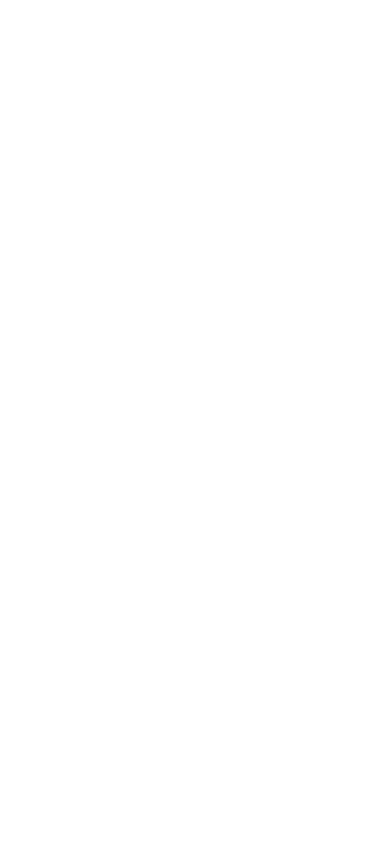
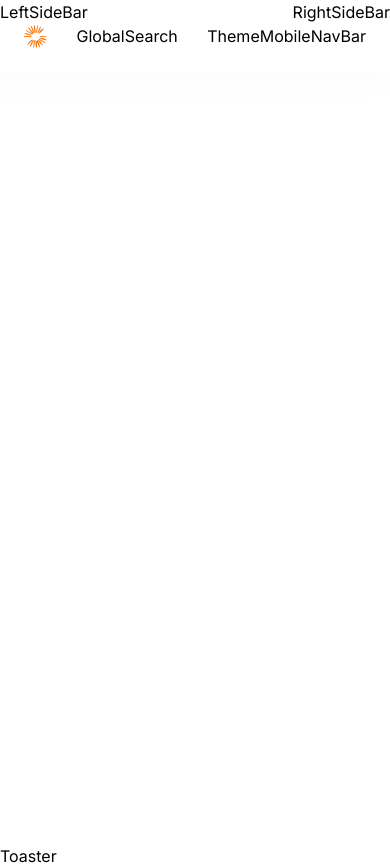
Before and after one commit to TurbatBay/stackoverflow-nextjs13, a Next.js app in the folder stackoverflow/: page / in a window 390 px wide. Before the commit the page ends 844 px from the top, so only its background shows below. Built offline with nearby package versions, Linux system fonts and the light colour scheme; no server answers.

Commit message:
navbar contents 70%

```diff
--- a/stackoverflow/app/(root)/(home)/page.tsx
+++ b/stackoverflow/app/(root)/(home)/page.tsx
@@ -1,9 +1,3 @@
-import { UserButton } from "@clerk/nextjs";
-
 export default function Home() {
-  return (
-    <div>
-      <UserButton afterSignOutUrl="/" />
-    </div>
-  );
+  return <div> </div>;
 }
--- /dev/null
+++ b/stackoverflow/app/(root)/layout.tsx
@@ -0,0 +1,20 @@
+import Navbar from "@/components/shared/Navbar/Navbar";
+import React from "react";
+
+const Layout = ({ children }: { children: React.ReactNode }) => {
+  return (
+    <main className="background-light850_dark100 relative">
+      <Navbar />
+      <div className="flex">
+        LeftSideBar
+        <section className="flex min-h-screen flex-1 flex-col px-6 pb-6 pt-36 max-md:pb-14 sm:px-14">
+          <div className="mx-auto w-full max-w-5xl">{children}</div>
+        </section>
+        RightSideBar
+      </div>
+      Toaster
+    </main>
+  );
+};
+
+export default Layout;
--- /dev/null
+++ b/stackoverflow/components/shared/Navbar/Navbar.tsx
@@ -0,0 +1,43 @@
+/* eslint-disable tailwindcss/no-custom-classname */
+import { SignedIn, UserButton } from "@clerk/nextjs";
+import Image from "next/image";
+import Link from "next/link";
+import React from "react";
+
+const Navbar = () => {
+  return (
+    <nav className="flex-between background-light900_dark200 shadow-light-300 fixed z-50 w-full gap-5 p-6 dark:shadow-none sm:px-12">
+      <Link href="/" className="flex items-center gap-1">
+        <Image
+          src="/assets/images/site-logo.svg"
+          width={23}
+          height={23}
+          alt="DevFlow"
+        />
+        <p className="h2-bold font-spaceGrotesk text-dark-100 dark:text-light-900 max-sm:hidden">
+          Dev <span className="text-primary-500">Overflow</span>
+        </p>
+      </Link>
+      GlobalSearch
+      <div className="flex-between gap-5">
+        Theme
+        <SignedIn>
+          <UserButton
+            afterSignOutUrl="/"
+            appearance={{
+              elements: {
+                avatarBox: "h-10 w-10",
+              },
+              variables: {
+                colorPrimary: "#ff7000",
+              },
+            }}
+          />
+        </SignedIn>
+        MobileNavBar
+      </div>
+    </nav>
+  );
+};
+
+export default Navbar;
--- a/stackoverflow/contexts/ThemeProvider.tsx
+++ b/stackoverflow/contexts/ThemeProvider.tsx
@@ -21,9 +21,9 @@
     }
   };
 
-  //   useEffect(() => {
-  //     handleThemeChange();
-  //   }, [mode]);
+  // useEffect(() => {
+  //   handleThemeChange();
+  // }, [mode]);
 
   return (
     <ThemeContext.Provider value={{ mode, setMode }}>
```
